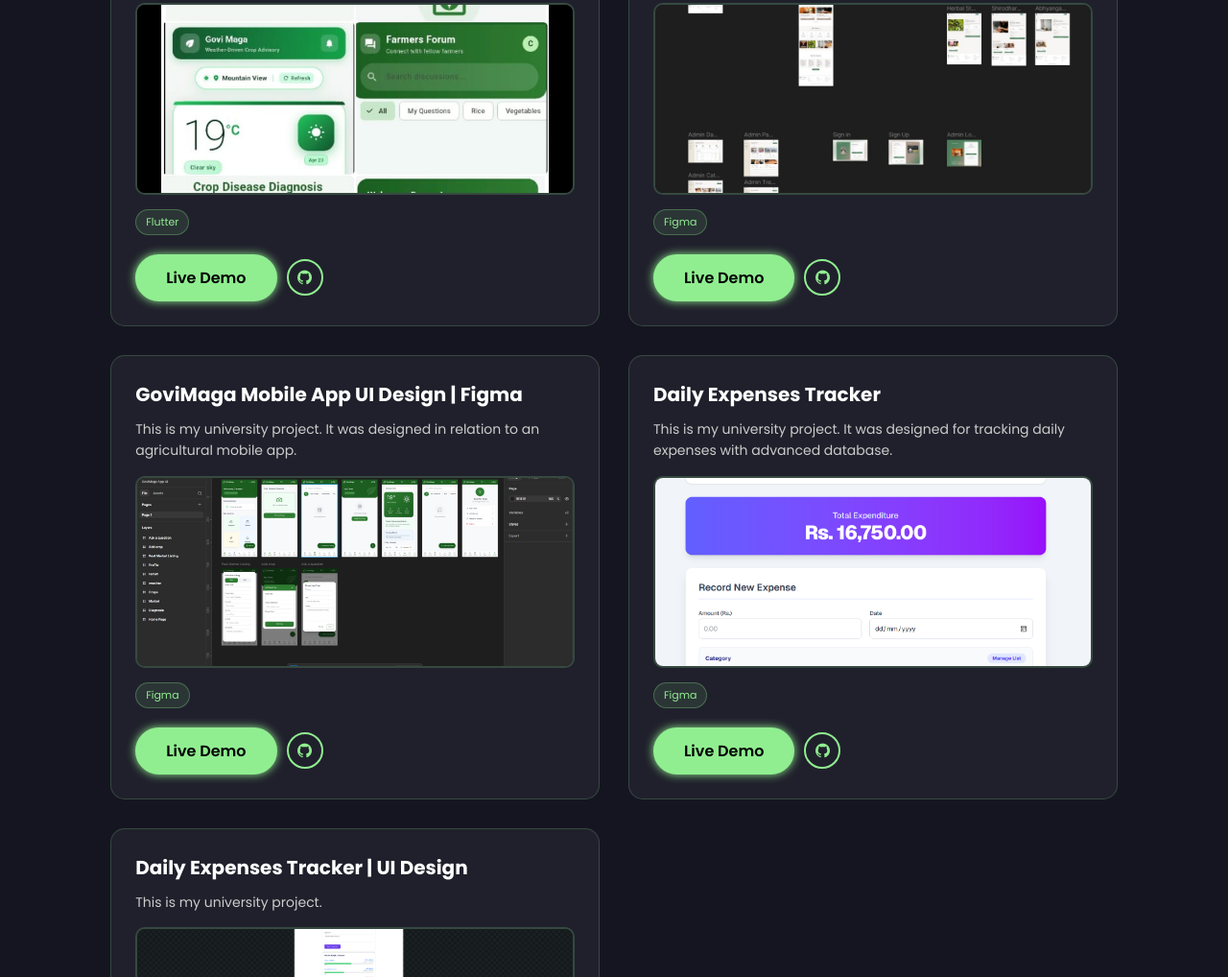
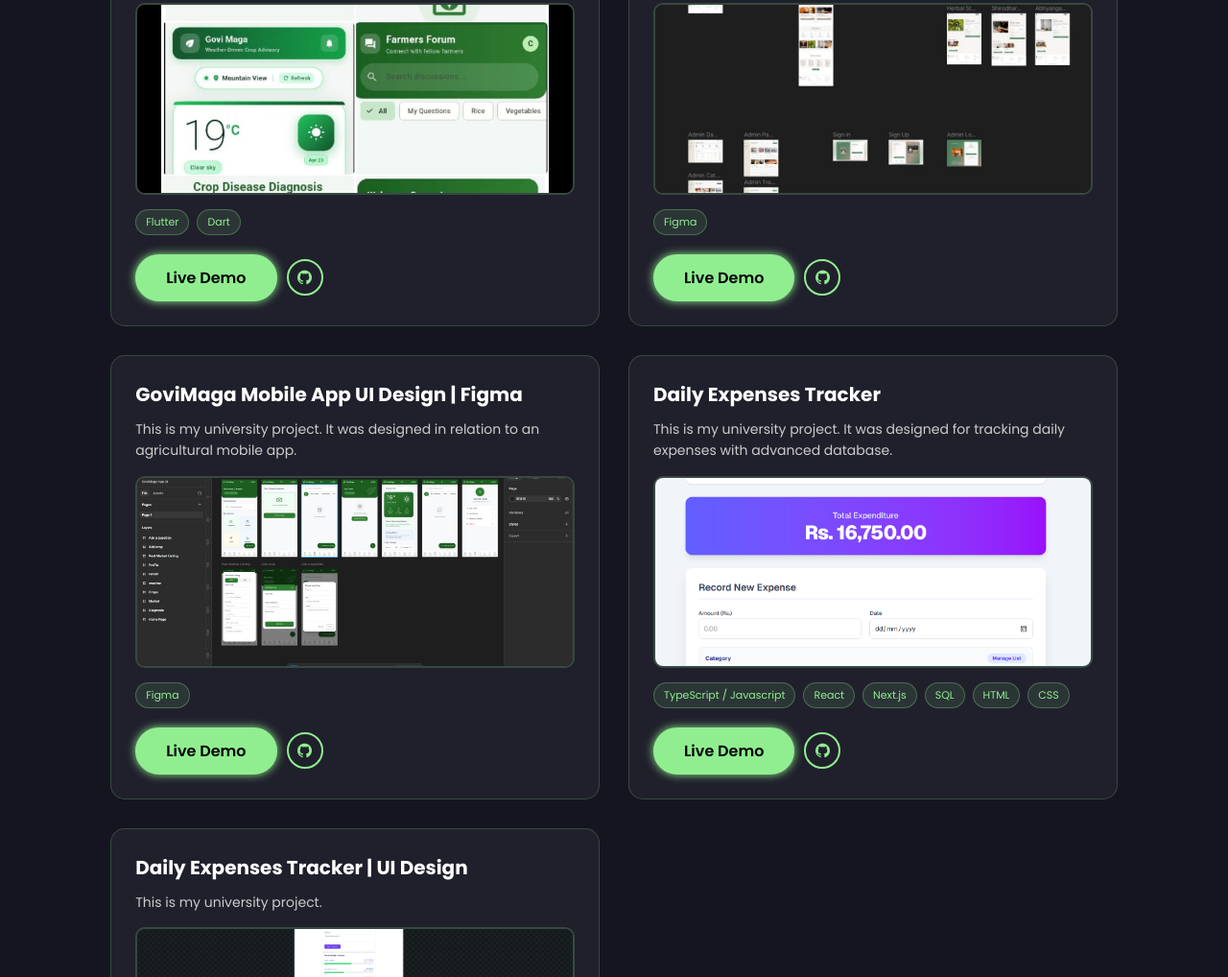
Before and after one commit to malshanchanu/My_portfolio, a plain HTML site: page projects.html in a window 1280 px wide. Shown: the part 2375-3393 px from the top of the page at 96% size. Drawn offline with nearby package versions, Linux system fonts and the light colour scheme.

Commit message:
Update portfolio content

```diff
--- a/projects.html
+++ b/projects.html
@@ -162,6 +162,7 @@
                         <img src="images/govimaga-mobile-app.jpeg" alt="GoviMaga Mobile App">
                         <div class="project-tech">
                             <span class="tech-tag">Flutter</span>
+                            <span class="tech-tag">Dart</span>
                         </div>
                         <div class="project-links">
                             <a href="#" class="btn">Live Demo</a>
@@ -206,7 +207,12 @@
 
                         <img src="images/expenses-tracker.png" alt="Daily Expenses Tracker">
                         <div class="project-tech">
-                            <span class="tech-tag">Figma</span>
+                            <span class="tech-tag">TypeScript / Javascript</span>
+                            <span class="tech-tag">React</span>
+                            <span class="tech-tag">Next.js</span>
+                            <span class="tech-tag">SQL</span>
+                            <span class="tech-tag">HTML</span>
+                            <span class="tech-tag">CSS</span>
                         </div>
                         <div class="project-links">
 
```
